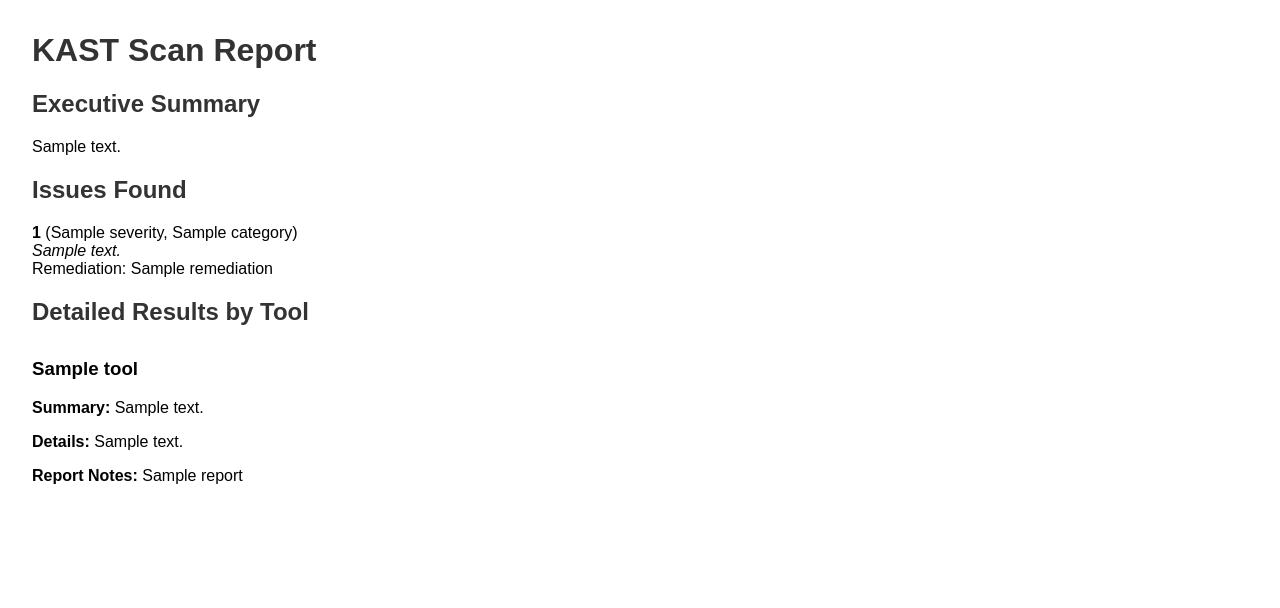
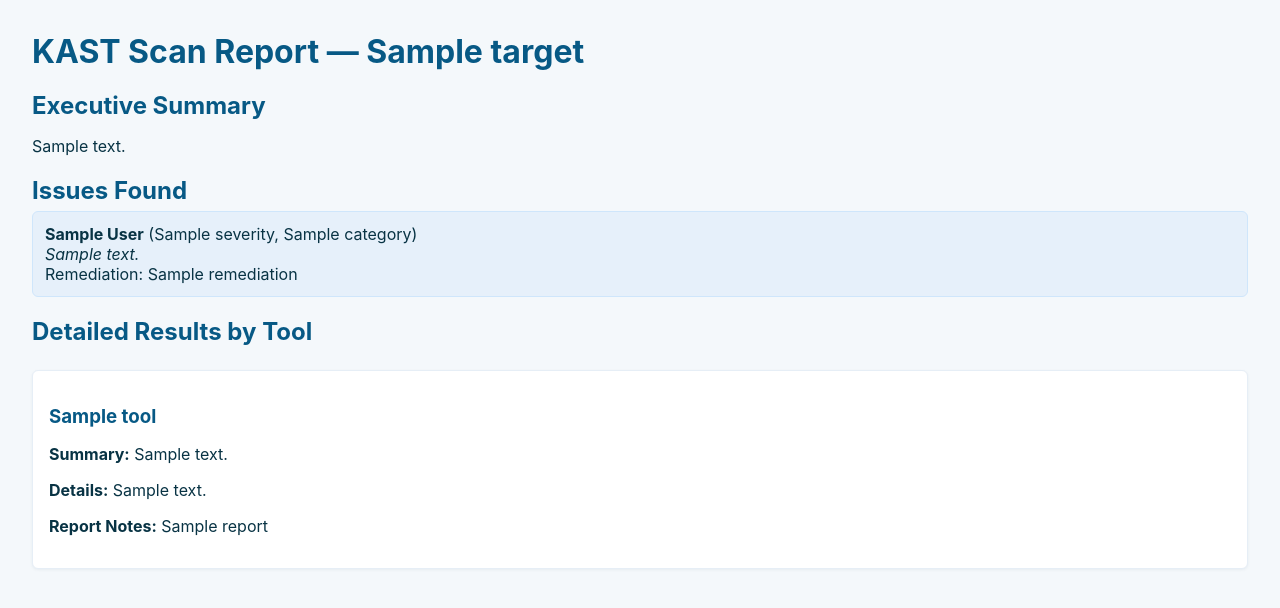
Before and after one commit to mercutioviz/kast, a Python web app: template kast/templates/report_template.html in a window 1280 px wide. Shown: the top 608 px of the page. Run offline with Jinja, Linux system fonts and the light colour scheme; the template is opened without the code that fills it: most values are stand-ins (such as "Sample title", 1, 10 or a date in 2020).

Commit message:
Add css style and tweak report template for styling and other improvements.

```diff
--- /dev/null
+++ b/kast/templates/kast_style.css
@@ -0,0 +1,55 @@
+/* KAST report blue theme stylesheet */
+body {
+  font-family: -apple-system, BlinkMacSystemFont, 'Segoe UI', Roboto, 'Helvetica Neue', Arial, sans-serif;
+  background: #f4f8fb;
+  color: #083344;
+  margin: 2em;
+}
+
+h1, h2, h3 {
+  color: #075985; /* deep blue */
+  margin-bottom: 0.25em;
+}
+
+.issue {
+  margin-bottom: 1em;
+  padding: 0.75em;
+  border-radius: 6px;
+  background: #e6f0fa; /* very light blue */
+  border: 1px solid #cfe6fb;
+}
+
+.tool-section {
+  margin-top: 1.5em;
+  padding: 1em;
+  background: #ffffff;
+  border-radius: 6px;
+  box-shadow: 0 1px 3px rgba(8,51,68,0.06);
+  border: 1px solid #e6eef6;
+}
+
+.meta {
+  font-size: 0.9em;
+  color: #365b6a;
+}
+
+.summary-box {
+  padding: 1em;
+  background: linear-gradient(90deg, #e8f3ff, #f1fbff);
+  border-radius: 8px;
+  border: 1px solid #d6eafc;
+  margin-bottom: 1em;
+}
+
+code {
+  background: #f1f7fb;
+  padding: 0.15em 0.4em;
+  border-radius: 4px;
+}
+
+.small { font-size: 0.9em; color: #406a7a; }
+
+.report-paragraph {
+    margin: 0.5em 0;
+    line-height: 1.5;
+}
--- a/kast/templates/report_template.html
+++ b/kast/templates/report_template.html
@@ -2,16 +2,11 @@
 <html lang="en">
 <head>
     <meta charset="UTF-8">
-    <title>KAST Scan Report</title>
-    <style>
-        body { font-family: Arial, sans-serif; margin: 2em; }
-        h1, h2 { color: #333; }
-        .issue { margin-bottom: 1em; }
-        .tool-section { margin-top: 2em; }
-    </style>
+    <title>KAST Scan Report{% if target %} - {{ target }}{% endif %}</title>
+    <link rel="stylesheet" href="kast_style.css">
 </head>
 <body>
-    <h1>KAST Scan Report</h1>
+    <h1>KAST Scan Report{% if target %} — {{ target }}{% endif %}</h1>
 
     <h2>Executive Summary</h2>
     <p>{{ executive_summary }}</p>
@@ -19,7 +14,7 @@
     <h2>Issues Found</h2>
     {% for issue in issues %}
     <div class="issue">
-        <strong>{{ issue.id }}</strong> ({{ issue.severity }}, {{ issue.category }})<br>
+        <strong>{{ issue.display_name if issue.display_name else issue.id }}</strong> ({{ issue.severity }}, {{ issue.category }})<br>
         <em>{{ issue.description }}</em><br>
         <span>Remediation: {{ issue.remediation }}</span>
     </div>
@@ -29,9 +24,9 @@
     {% for tool, result in detailed_results.items() %}
     <div class="tool-section">
         <h3>{{ tool }}</h3>
-        <p><strong>Summary:</strong> {{ result.summary }}</p>
-        <p><strong>Details:</strong> {{ result.details }}</p>
-        <p><strong>Report Notes:</strong> {{ result.report }}</p>
+        <p><strong>Summary:</strong> {{ result.summary|safe }}</p>
+        <p><strong>Details:</strong> {{ result.details|safe }}</p>
+        <p><strong>Report Notes:</strong> {{ result.report|safe }}</p>
     </div>
     {% endfor %}
 </body>
```
